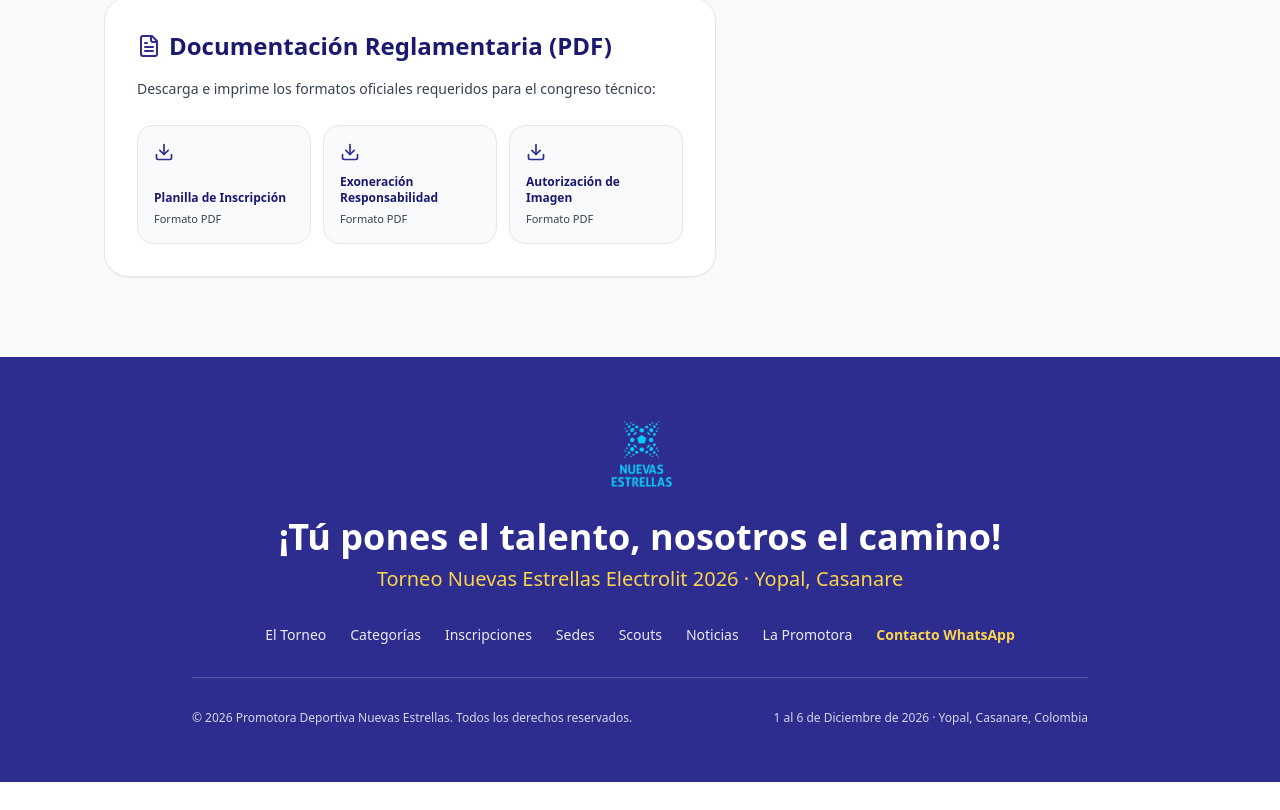
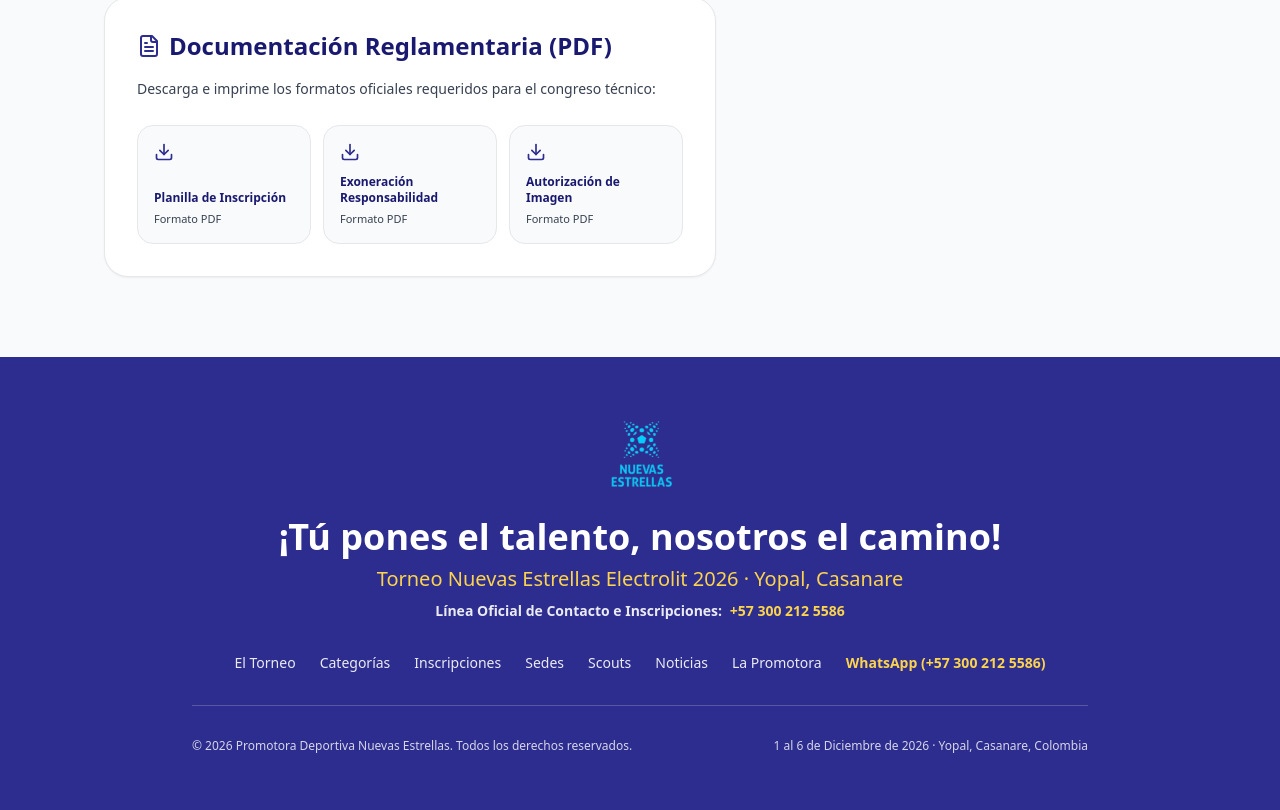
Before and after one commit to CesarGaviriaS/NuevasEstrellas2026, a Next.js app: page /inscripciones in a window 1280 px wide. Shown: the part 1074-1884 px from the top of the page. Before the commit the page ends 1856 px from the top, so only its background shows below. Built offline with nearby package versions, Linux system fonts and the light colour scheme.

Commit message:
Actualizar linea oficial institucional de contacto e inscripciones a +57 300 212 5586

```diff
--- a/src/app/inscripciones/page.tsx
+++ b/src/app/inscripciones/page.tsx
@@ -9,7 +9,7 @@ export const metadata: Metadata = {
     description: 'Proceso oficial de inscripción, requisitos, fechas de pago y formatos descargables para el Torneo Nuevas Estrellas Electrolit 2026 en Yopal, Casanare.',
 };
 
-const WHATSAPP_URL = "https://wa.me/573132644781?text=" + encodeURIComponent("¡Hola! Deseo formalizar la inscripción de mi equipo para el Torneo Nuevas Estrellas Electrolit 2026 en Yopal.");
+const WHATSAPP_URL = "https://wa.me/573002125586?text=" + encodeURIComponent("¡Hola! Deseo formalizar la inscripción de mi equipo para el Torneo Nuevas Estrellas Electrolit 2026 en Yopal.");
 
 const requisitos = [
     {
@@ -42,7 +42,7 @@ export default function InscripcionesPage() {
                 <div className="mx-auto w-full responsive-padding max-w-6xl">
                     {/* Back link */}
                     <Link
-                        href="/2"
+                        href="/"
                         className="inline-flex items-center gap-2 text-sm font-semibold text-primary hover:underline mb-8"
                     >
                         <ArrowLeft className="w-4 h-4" /> Volver al Torneo 2026
--- a/src/components/ui/InstagramSidebarCarousel.tsx
+++ b/src/components/ui/InstagramSidebarCarousel.tsx
@@ -109,13 +109,13 @@ export default function InstagramSidebarCarousel() {
             {/* Quick Action Buttons */}
             <div className="mt-4 pt-4 border-t border-gray-100 space-y-2">
                 <a
-                    href="https://wa.me/573132644781?text=Hola,%20deseo%20m%C3%A1s%20informaci%C3%B3n%20sobre%20el%20Torneo%20Nuevas%20Estrellas%202026"
+                    href="https://wa.me/573002125586?text=Hola,%20deseo%20m%C3%A1s%20informaci%C3%B3n%20sobre%20el%20Torneo%20Nuevas%20Estrellas%202026"
                     target="_blank"
                     rel="noopener noreferrer"
                     className="flex items-center justify-center gap-2 w-full py-2.5 px-4 bg-primary text-white hover:bg-blue-700 rounded-xl text-xs font-bold transition-colors shadow-sm"
                 >
                     <MessageCircle className="w-4 h-4" />
-                    <span>Inscribir Equipo por WhatsApp</span>
+                    <span>Inscribir Equipo por WhatsApp (+57 300 212 5586)</span>
                 </a>
             </div>
         </aside>
--- a/src/components/v2/CostosCalendarioV2.tsx
+++ b/src/components/v2/CostosCalendarioV2.tsx
@@ -1,6 +1,6 @@
 import { CheckCircle, Calendar, Download, PhoneCall, AlertCircle, ShieldCheck } from 'lucide-react';
 
-const WHATSAPP_URL = "https://wa.me/573132644781?text=" + encodeURIComponent("¡Hola! Deseo apartar el cupo de mi equipo para el Torneo Nuevas Estrellas Electrolit 2026.");
+const WHATSAPP_URL = "https://wa.me/573002125586?text=" + encodeURIComponent("¡Hola! Deseo apartar el cupo de mi equipo para el Torneo Nuevas Estrellas Electrolit 2026.");
 
 const includedItems = [
     "Mínimo 4 partidos oficiales por equipo garantizados.",
--- a/src/components/v2/FooterV2.tsx
+++ b/src/components/v2/FooterV2.tsx
@@ -2,7 +2,7 @@ import Image from 'next/image';
 import Link from 'next/link';
 
 export default function FooterV2() {
-    const WHATSAPP_URL = "https://wa.me/573132644781?text=" + encodeURIComponent("¡Hola! Deseo más información sobre el Torneo Nuevas Estrellas Electrolit 2026.");
+    const WHATSAPP_URL = "https://wa.me/573002125586?text=" + encodeURIComponent("¡Hola! Deseo más información sobre el Torneo Nuevas Estrellas Electrolit 2026.");
 
     return (
         <footer className="bg-primary text-white py-14">
@@ -22,8 +22,11 @@ export default function FooterV2() {
                         <h3 className="text-2xl sm:text-4xl font-bold mb-2">
                             ¡Tú pones el talento, nosotros el camino!
                         </h3>
-                        <p className="text-lg sm:text-xl font-medium text-amber-300">
+                        <p className="text-lg sm:text-xl font-medium text-amber-300 mb-2">
                             Torneo Nuevas Estrellas Electrolit 2026 · Yopal, Casanare
+                        </p>
+                        <p className="text-sm font-semibold text-white/90">
+                            Línea Oficial de Contacto e Inscripciones: <a href={WHATSAPP_URL} target="_blank" rel="noopener noreferrer" className="text-amber-300 font-bold hover:underline ml-1">+57 300 212 5586</a>
                         </p>
                     </div>
 
@@ -36,7 +39,7 @@ export default function FooterV2() {
                         <Link href="/#noticias" className="hover:underline">Noticias</Link>
                         <Link href="/#promotora" className="hover:underline">La Promotora</Link>
                         <a href={WHATSAPP_URL} target="_blank" rel="noopener noreferrer" className="text-amber-300 font-bold hover:underline">
-                            Contacto WhatsApp
+                            WhatsApp (+57 300 212 5586)
                         </a>
                     </div>
 
--- a/src/lib/data.ts
+++ b/src/lib/data.ts
@@ -51,7 +51,7 @@ export const impactText = "Hemos acompañado el proceso formativo y competitivo
 export const contactInfo = {
   representative: "Luis Francisco Lagos R.",
   email: "directornuevasestrellas@gmail.com",
-  phone: "+57 000 000 0000",
+  phone: "+57 300 212 5586",
   website: "nuevasestrellas.com"
 };
 
```
